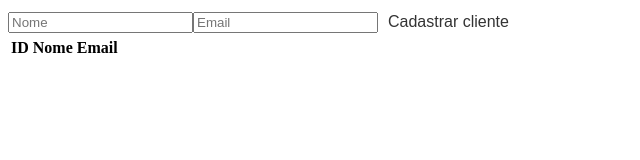
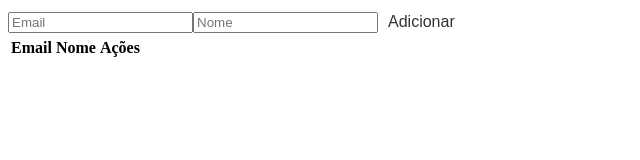
Before and after one commit to IzarAlmeidaBP/front_end_CGS, a Vue app: page / in a window 1280 px wide. Shown: the top 160 px of the page, without its empty margins (0-640 px from the left). Built offline with nearby package versions, Linux system fonts and the light colour scheme.

Commit message:
feat: atualizando o codigo

```diff
--- a/src/views/Cadastro.vue
+++ b/src/views/Cadastro.vue
@@ -1,73 +1,66 @@
 <template>
-  <div class="container">
-    <form id="cadatro-form">
-      <label for="nome"></label>
-      <input name="nome" type="text" placeholder="Nome" v-model="cliente.nome">
+  <main>
+    <form action="">
+      <input type="text" v-model="cliente.email" placeholder="Email">
+      <input type="text" v-model="cliente.nome" placeholder="Nome">
+      <button @click.prevent="adicionarCliente(cliente)">Adicionar</button>
+    </form>
 
-      <label for="email"></label>
-      <input name="email" id="email" placeholder="Email" v-model="cliente.email">
-
-      <button :disabled="!cliente.nome || !cliente.email" type="button" @click="adicionarClienteLista(cliente)">Cadastrar cliente</button>
-
-    </form>
     <table>
       <thead>
         <tr>
-          <th>ID</th>
+          <th>Email</th>
           <th>Nome</th>
-          <th>Email</th>
+          <th>Ações</th>
         </tr>
       </thead>
       <tbody>
-        <tr v-for="cliente in lista">
-          <td>{{ lista.indexOf(cliente) }}</td>
-          <td>{{ cliente.nome }}</td>
-          <td>{{ cliente.email }}</td>
+        <tr v-for="(item, index) in list" :key="item.email">
+          <td>{{ item.email }}</td>
+          <td>{{ item.nome }}</td>
           <td>
-            <button @click="atualizarCliente(cliente)">
-              <i class="fa-solid fa-user-pen"></i> Editar
-            </button>
-            <button @click="deletarCliente(cliente)">
-              <i class="fa-solid fa-trash-can"></i> Excluir
-            </button>
+            <button @click="editarCliente(index)">Editar</button>
+            <button @click="excluirCliente(index)">Excluir</button>
           </td>
-
         </tr>
       </tbody>
+    </table>
+  </main>
+</template>
 
-    </table>
-  </div>
-</template>
 <script setup>
-import { ref, reactive } from 'vue';
+import { reactive, ref } from 'vue'
+
 const cliente = ref({
-  nome: '',
-  email: ''
+  email: '',
+  nome: ''
 })
 
-//Lista reativa porque precisa atualizar em todos os lugares que ela aparece, ou para quem precisar dela;
-const lista = reactive([]);
+const list = reactive([]);
 
-function adicionarClienteLista(cliente) {
-  lista.push(cliente)
-  this.cliente = {
-    nome: '',
-    email: ''
+function adicionarCliente(novoCliente) {
+  console.log(novoCliente)
+  list.push({ ...novoCliente })
+  cliente.value.email = ''
+  cliente.value.nome = ''
+}
+
+function editarCliente(index) {
+  const novoNome = prompt("Digite o novo nome:")
+  if (novoNome !== null) {
+    list[index].nome = novoNome
+  }
+  const novoEmail = prompt("Digite o novo email:")
+  if (novoEmail !== null) {
+    list[index].nome = novoEmail
   }
 }
 
-function atualizarCliente(cliente) {
-
-}
-function deletarCliente(cliente) {
-  const index = lista.indexOf(cliente);
-  if (index !== -1) {
-    lista.splice(index, 1);
+function excluirCliente(index) {
+  if (confirm("Tem certeza que deseja excluir este cliente?")) {
+    list.splice(index, 1)
   }
 }
-
-
-
 </script>
 <style>
 button {
```
